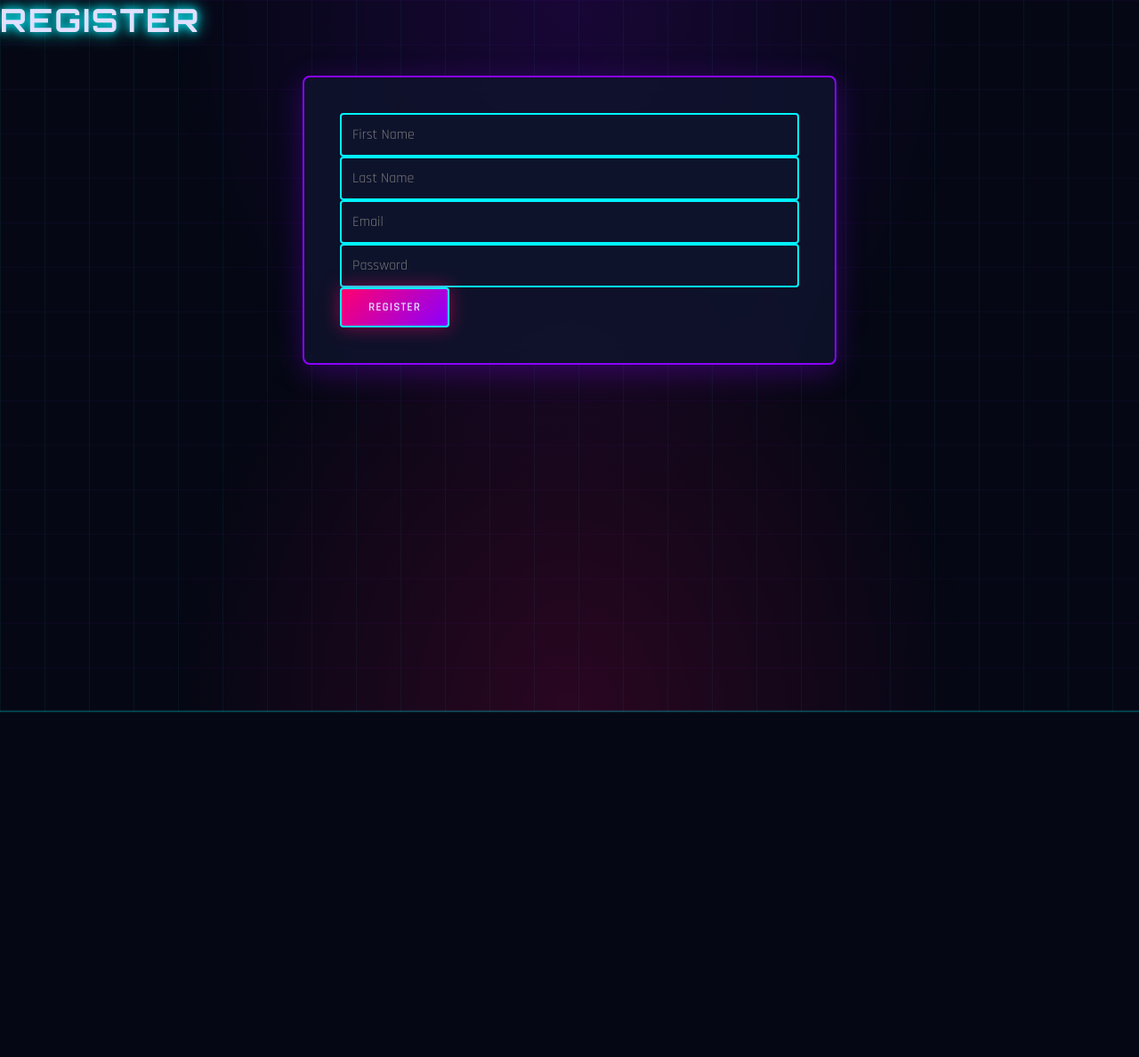
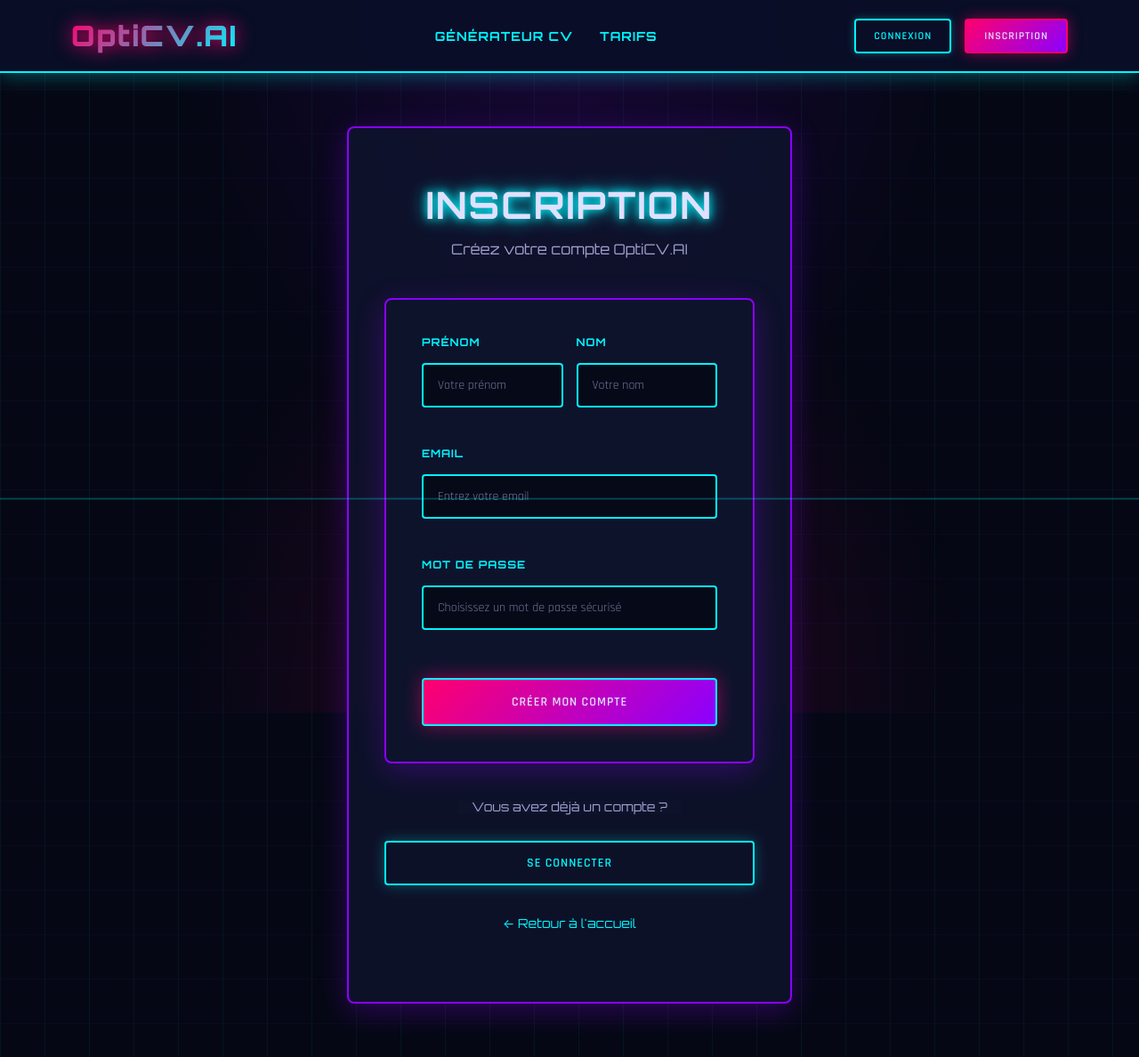
Before and after one commit to B3ANQ/OptiCV.AI, a React (Create React App) app in the folder OptiCV.AI/frontend/: page /register in a window 1280 px wide. Shown: the whole page at 89% size. Before the commit the page ends 800 px from the top, so only its background shows below. Built offline with nearby package versions, Linux system fonts and the light colour scheme.

Commit message:
[UPD] frontend/ -> Upgrading the home page, the login and register page

```diff
--- a/OptiCV.AI/frontend/src/components/Header.tsx
+++ b/OptiCV.AI/frontend/src/components/Header.tsx
@@ -7,12 +7,17 @@ const Header: React.FC = () => {
       <nav>
         <Link to="/" className="logo">OptiCV.AI</Link>
         <ul className="nav-links">
-          <li><Link to="/">Accueil</Link></li>
           <li><Link to="/cv-generator">Générateur CV</Link></li>
           <li><Link to="/pricing">Tarifs</Link></li>
-          <li><Link to="/login">Connexion</Link></li>
-          <li><Link to="/register">Inscription</Link></li>
         </ul>
+        <div className="auth-buttons">
+          <Link to="/login">
+            <button className="btn-login">Connexion</button>
+          </Link>
+          <Link to="/register">
+            <button className="btn-register">Inscription</button>
+          </Link>
+        </div>
       </nav>
     </header>
   );
--- a/OptiCV.AI/frontend/src/pages/Login.tsx
+++ b/OptiCV.AI/frontend/src/pages/Login.tsx
@@ -1,6 +1,7 @@
 import React, { useState, FormEvent } from 'react';
-import { useNavigate } from 'react-router-dom';
+import { useNavigate, Link } from 'react-router-dom';
 import { login } from '../services/authService';
+import Header from '../components/Header';
 
 const Login: React.FC = () => {
     const [email, setEmail] = useState('');
@@ -16,32 +17,66 @@ const Login: React.FC = () => {
             await login({ email, password });
             navigate('/dashboard');
         } catch (err) {
-            setError('Invalid email or password');
+            setError('Email ou mot de passe invalide');
         }
     };
 
     return (
-        <div className="login-container">
-            <h2>Login</h2>
-            {error && <p className="error">{error}</p>}
-            <form onSubmit={handleSubmit}>
+        <>
+            <Header />
+            <main>
+                <div className="auth-container">
+                    <div className="auth-card">
+                        <h1>Connexion</h1>
+                        <p className="auth-subtitle">Accédez à votre espace OptiCV.AI</p>
+
+                        {error && <div className="error-message">{error}</div>}
+
+                        <form onSubmit={handleSubmit} className="auth-form">
+                            <div className="form-group">
+                                <label>Email</label>
                                 <input
                                     type="email"
-                    placeholder="Email"
+                                    placeholder="Entrez votre email"
                                     value={email}
                                     onChange={(e) => setEmail(e.target.value)}
                                     required
                                 />
+                            </div>
+
+                            <div className="form-group">
+                                <label>Mot de passe</label>
                                 <input
                                     type="password"
-                    placeholder="Password"
+                                    placeholder="Entrez votre mot de passe"
                                     value={password}
                                     onChange={(e) => setPassword(e.target.value)}
                                     required
                                 />
-                <button type="submit">Login</button>
+                            </div>
+
+                            <button type="submit" className="btn-submit">
+                                Se connecter
+                            </button>
                         </form>
+
+                        <div className="auth-divider">
+                            <span>Pas encore de compte ?</span>
                         </div>
+
+                        <Link to="/register" className="auth-link">
+                            <button type="button" className="btn-secondary-auth">
+                                Créer un compte
+                            </button>
+                        </Link>
+
+                        <p className="auth-footer">
+                            <Link to="/">← Retour à l'accueil</Link>
+                        </p>
+                    </div>
+                </div>
+            </main>
+        </>
     );
 };
 
--- a/OptiCV.AI/frontend/src/pages/Register.tsx
+++ b/OptiCV.AI/frontend/src/pages/Register.tsx
@@ -1,6 +1,7 @@
 import React, { useState, FormEvent } from 'react';
-import { useNavigate } from 'react-router-dom';
+import { useNavigate, Link } from 'react-router-dom';
 import { register } from '../services/authService';
+import Header from '../components/Header';
 
 const Register: React.FC = () => {
     const [email, setEmail] = useState('');
@@ -18,46 +19,90 @@ const Register: React.FC = () => {
             await register({ email, password, firstName, lastName });
             navigate('/dashboard');
         } catch (err) {
-            setError('Registration failed');
+            setError('L\'inscription a échoué. Veuillez réessayer.');
         }
     };
 
     return (
-        <div className="register-container">
-            <h2>Register</h2>
-            {error && <p className="error">{error}</p>}
-            <form onSubmit={handleSubmit}>
+        <>
+            <Header />
+            <main>
+                <div className="auth-container">
+                    <div className="auth-card">
+                        <h1>Inscription</h1>
+                        <p className="auth-subtitle">Créez votre compte OptiCV.AI</p>
+
+                        {error && <div className="error-message">{error}</div>}
+
+                        <form onSubmit={handleSubmit} className="auth-form">
+                            <div className="form-row">
+                                <div className="form-group">
+                                    <label>Prénom</label>
                                     <input
                                         type="text"
-                    placeholder="First Name"
+                                        placeholder="Votre prénom"
                                         value={firstName}
                                         onChange={(e) => setFirstName(e.target.value)}
                                         required
                                     />
+                                </div>
+
+                                <div className="form-group">
+                                    <label>Nom</label>
                                     <input
                                         type="text"
-                    placeholder="Last Name"
+                                        placeholder="Votre nom"
                                         value={lastName}
                                         onChange={(e) => setLastName(e.target.value)}
                                         required
                                     />
+                                </div>
+                            </div>
+
+                            <div className="form-group">
+                                <label>Email</label>
                                 <input
                                     type="email"
-                    placeholder="Email"
+                                    placeholder="Entrez votre email"
                                     value={email}
                                     onChange={(e) => setEmail(e.target.value)}
                                     required
                                 />
+                            </div>
+
+                            <div className="form-group">
+                                <label>Mot de passe</label>
                                 <input
                                     type="password"
-                    placeholder="Password"
+                                    placeholder="Choisissez un mot de passe sécurisé"
                                     value={password}
                                     onChange={(e) => setPassword(e.target.value)}
                                     required
                                 />
-                <button type="submit">Register</button>
+                            </div>
+
+                            <button type="submit" className="btn-submit">
+                                Créer mon compte
+                            </button>
                         </form>
+
+                        <div className="auth-divider">
+                            <span>Vous avez déjà un compte ?</span>
                         </div>
+
+                        <Link to="/login" className="auth-link">
+                            <button type="button" className="btn-secondary-auth">
+                                Se connecter
+                            </button>
+                        </Link>
+
+                        <p className="auth-footer">
+                            <Link to="/">← Retour à l'accueil</Link>
+                        </p>
+                    </div>
+                </div>
+            </main>
+        </>
     );
 };
 
--- a/OptiCV.AI/frontend/src/styles/App.css
+++ b/OptiCV.AI/frontend/src/styles/App.css
@@ -48,6 +48,54 @@ nav {
   max-width: 1200px;
   margin: 0 auto;
   width: 100%;
+}
+
+.auth-buttons {
+  display: flex;
+  gap: 15px;
+  align-items: center;
+}
+
+.auth-buttons a {
+  text-decoration: none;
+}
+
+.btn-login, .btn-register {
+  padding: 10px 20px;
+  font-weight: 600;
+  text-transform: uppercase;
+  letter-spacing: 1px;
+  cursor: pointer;
+  border-radius: 4px;
+  font-size: 12px;
+  transition: all 0.3s ease;
+  border: 2px solid;
+  font-family: 'Rajdhani', sans-serif;
+}
+
+.btn-login {
+  background: transparent;
+  border-color: var(--neon-cyan);
+  color: var(--neon-cyan);
+  box-shadow: 0 0 10px rgba(0, 245, 255, 0.3);
+}
+
+.btn-login:hover {
+  background: var(--neon-cyan);
+  color: var(--darker-bg);
+  box-shadow: 0 0 20px rgba(0, 245, 255, 0.8);
+}
+
+.btn-register {
+  background: linear-gradient(135deg, var(--neon-pink), var(--neon-purple));
+  border-color: var(--neon-pink);
+  color: var(--text-primary);
+  box-shadow: 0 0 15px rgba(255, 0, 110, 0.5);
+}
+
+.btn-register:hover {
+  transform: translateY(-2px);
+  box-shadow: 0 0 25px rgba(255, 0, 110, 0.7);
 }
 
 .logo {
@@ -294,6 +342,15 @@ body::after {
     gap: 15px;
   }
 
+  .auth-buttons {
+    width: 100%;
+    flex-direction: column;
+  }
+
+  .btn-login, .btn-register {
+    width: 100%;
+  }
+
   h1 { font-size: 36px; }
   h2 { font-size: 28px; }
 
@@ -310,7 +367,6 @@ body::after {
   }
 }
 
-/* Intro Section */
 .intro-section {
   width: 100%;
   padding: 60px 20px;
@@ -391,7 +447,6 @@ body::after {
   line-height: 1.6;
 }
 
-/* Features Section */
 .features-section {
   width: 100%;
   padding: 80px 20px;
@@ -433,7 +488,6 @@ body::after {
   transform: translateY(-8px);
 }
 
-/* CTA Section */
 .cta-section {
   width: 100%;
   padding: 80px 20px;
@@ -518,6 +572,15 @@ body::after {
     gap: 15px;
   }
 
+  .auth-buttons {
+    width: 100%;
+    flex-direction: column;
+  }
+
+  .btn-login, .btn-register {
+    width: 100%;
+  }
+
   h1 { font-size: 36px; }
   h2 { font-size: 28px; }
 
@@ -549,3 +612,206 @@ body::after {
     font-size: 32px;
   }
 }
+
+.auth-container {
+  min-height: calc(100vh - 140px);
+  display: flex;
+  align-items: center;
+  justify-content: center;
+  padding: 60px 20px;
+  width: 100%;
+}
+
+.auth-card {
+  width: 100%;
+  max-width: 500px;
+  padding: 60px 40px;
+  background: var(--card-bg);
+  border: 2px solid var(--neon-purple);
+  border-radius: 8px;
+  backdrop-filter: blur(10px);
+  box-shadow: 0 8px 32px rgba(139, 0, 255, 0.3);
+  animation: slideIn 0.5s ease-out;
+}
+
+@keyframes slideIn {
+  from {
+    opacity: 0;
+    transform: translateY(20px);
+  }
+  to {
+    opacity: 1;
+    transform: translateY(0);
+  }
+}
+
+.auth-card h1 {
+  text-align: center;
+  margin-bottom: 10px;
+  font-size: 42px;
+}
+
+.auth-subtitle {
+  text-align: center;
+  color: var(--text-secondary);
+  font-size: 16px;
+  margin-bottom: 40px;
+}
+
+.error-message {
+  background: rgba(255, 0, 110, 0.2);
+  border: 2px solid var(--neon-pink);
+  color: #ff6b9d;
+  padding: 15px;
+  border-radius: 4px;
+  margin-bottom: 30px;
+  text-align: center;
+  font-weight: 600;
+}
+
+.auth-form {
+  display: flex;
+  flex-direction: column;
+  gap: 20px;
+  margin-bottom: 40px;
+}
+
+.form-row {
+  display: grid;
+  grid-template-columns: 1fr 1fr;
+  gap: 15px;
+}
+
+.form-group {
+  display: flex;
+  flex-direction: column;
+  gap: 8px;
+}
+
+.form-group label {
+  color: var(--neon-cyan);
+  font-weight: 600;
+  text-transform: uppercase;
+  font-size: 12px;
+  letter-spacing: 1px;
+}
+
+.form-group input {
+  background: rgba(5, 8, 20, 0.8);
+  border: 2px solid var(--neon-cyan);
+  color: var(--text-primary);
+  padding: 14px 16px;
+  border-radius: 4px;
+  font-family: 'Rajdhani', sans-serif;
+  font-size: 14px;
+  transition: all 0.3s ease;
+}
+
+.form-group input:focus {
+  outline: none;
+  border-color: var(--neon-pink);
+  box-shadow: 0 0 15px rgba(255, 0, 110, 0.5);
+  background: rgba(15, 20, 45, 1);
+}
+
+.form-group input::placeholder {
+  color: var(--text-secondary);
+  opacity: 0.7;
+}
+
+.btn-submit {
+  padding: 16px;
+  background: linear-gradient(135deg, var(--neon-pink), var(--neon-purple));
+  border: 2px solid var(--neon-cyan);
+  color: var(--text-primary);
+  font-weight: 600;
+  text-transform: uppercase;
+  letter-spacing: 1px;
+  cursor: pointer;
+  border-radius: 4px;
+  transition: all 0.3s ease;
+  box-shadow: 0 0 20px rgba(255, 0, 110, 0.5);
+  font-size: 14px;
+  margin-top: 10px;
+}
+
+.btn-submit:hover {
+  transform: translateY(-2px);
+  box-shadow: 0 0 30px rgba(0, 245, 255, 0.8), 0 0 60px rgba(255, 0, 110, 0.6);
+}
+
+.auth-divider {
+  text-align: center;
+  margin: 30px 0;
+  color: var(--text-secondary);
+  font-size: 14px;
+}
+
+.auth-divider span {
+  display: inline-block;
+  background: var(--card-bg);
+  padding: 0 15px;
+}
+
+.auth-link {
+  text-decoration: none;
+}
+
+.btn-secondary-auth {
+  width: 100%;
+  padding: 14px;
+  background: transparent;
+  border: 2px solid var(--neon-cyan);
+  color: var(--neon-cyan);
+  font-weight: 600;
+  text-transform: uppercase;
+  letter-spacing: 1px;
+  cursor: pointer;
+  border-radius: 4px;
+  transition: all 0.3s ease;
+  box-shadow: 0 0 15px rgba(0, 245, 255, 0.3);
+  font-size: 14px;
+}
+
+.btn-secondary-auth:hover {
+  background: var(--neon-cyan);
+  color: var(--darker-bg);
+  box-shadow: 0 0 25px rgba(0, 245, 255, 0.8);
+}
+
+.auth-footer {
+  text-align: center;
+  margin-top: 30px;
+  font-size: 14px;
+}
+
+.auth-footer a {
+  color: var(--neon-cyan);
+  text-decoration: none;
+  transition: all 0.3s ease;
+}
+
+.auth-footer a:hover {
+  color: var(--neon-pink);
+  text-shadow: 0 0 10px var(--neon-pink);
+}
+
+/* Responsive */
+@media (max-width: 768px) {
+  .auth-card {
+    padding: 40px 25px;
+  }
+
+  .auth-card h1 {
+    font-size: 32px;
+  }
+
+  .form-row {
+    grid-template-columns: 1fr;
+  }
+
+  .auth-container {
+    min-height: calc(100vh - 120px);
+    padding: 40px 20px;
+  }
+}
```
Also changed, not shown: OptiCV.AI/frontend/src/pages/Home.tsx (+8 -6 lines). Lines whose indentation alone changed are shown as unchanged.
